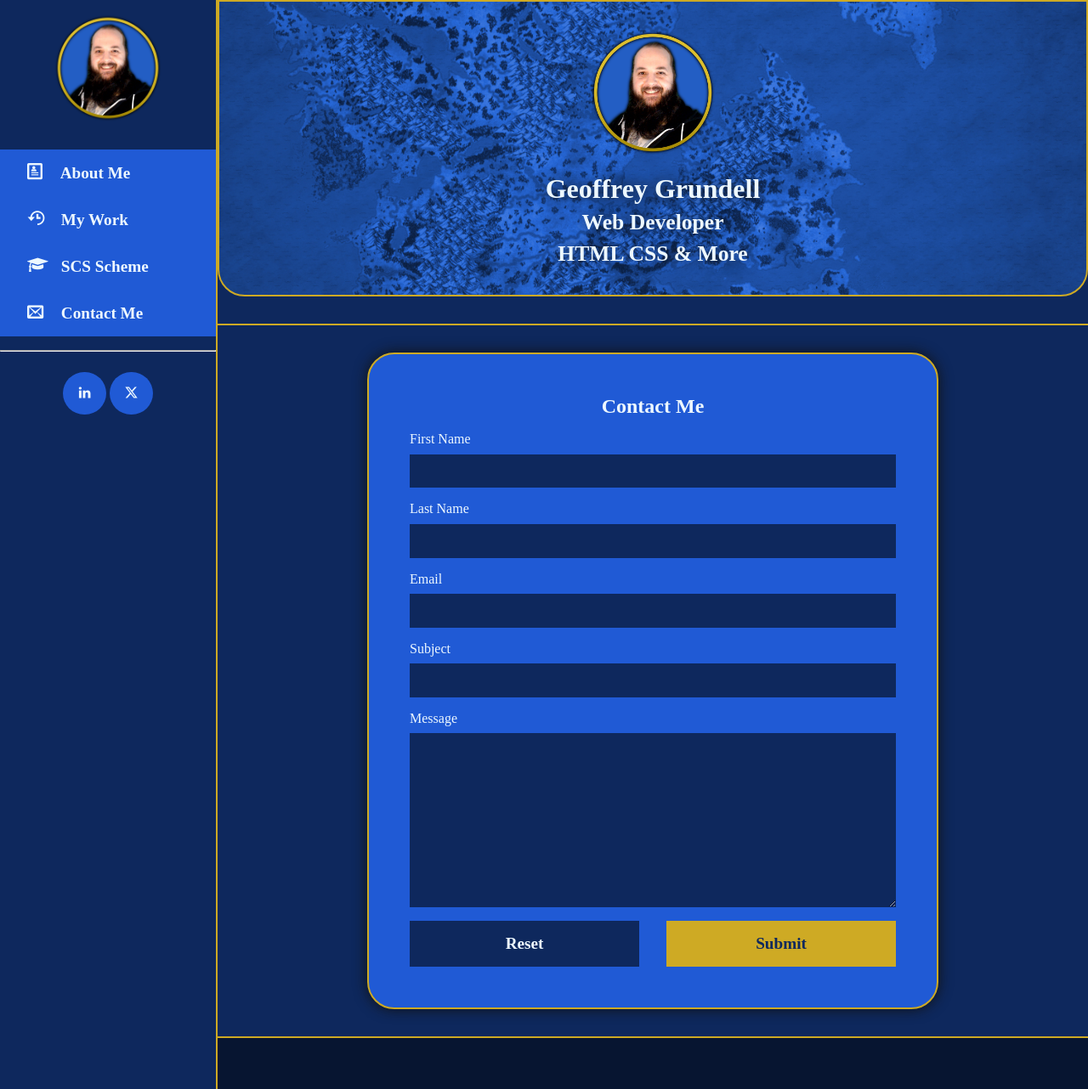
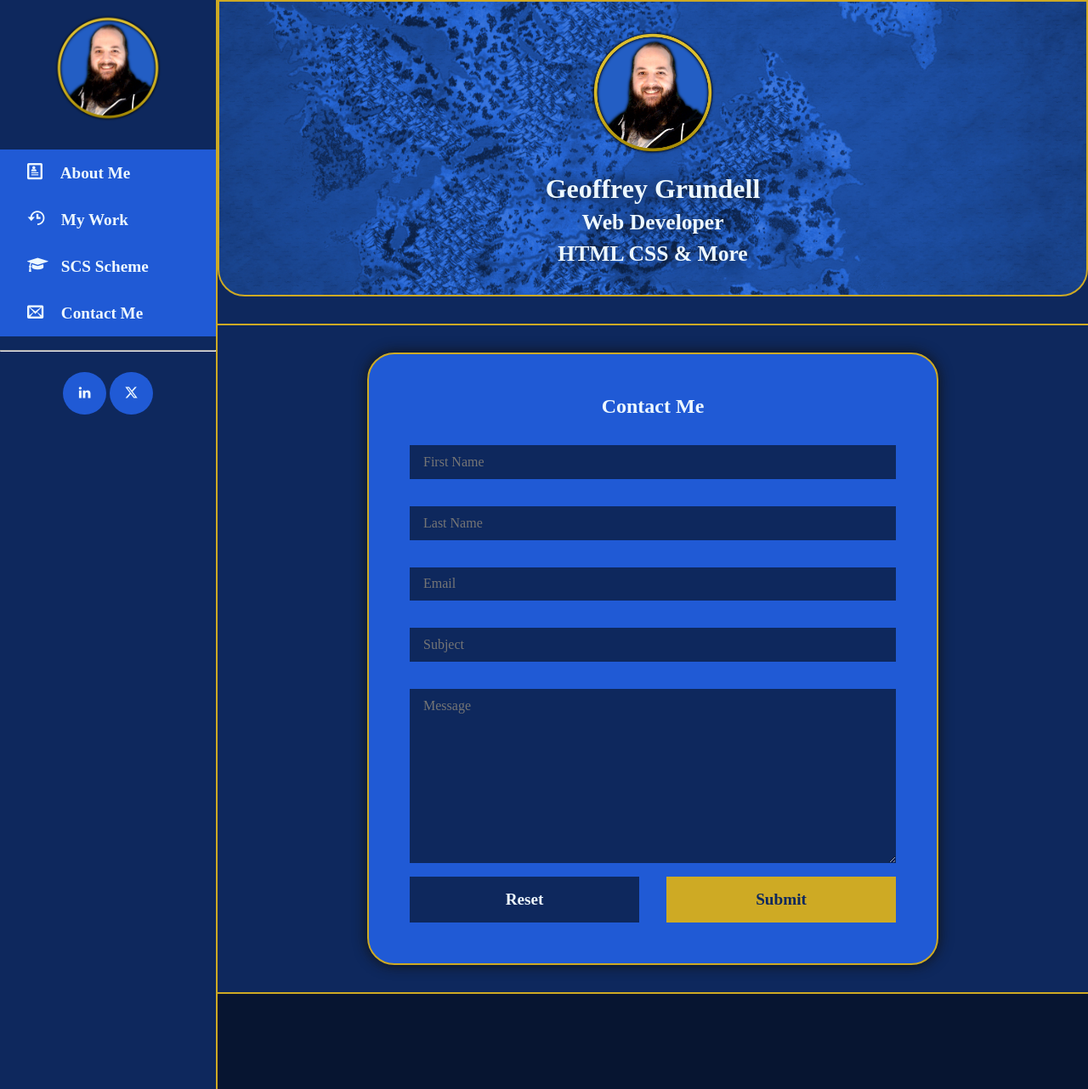
Before and after one commit to GeoffSG/my-portfolio, a PHP site: page /contact-me.html in a window 1280 px wide. Shown: the whole page at 85% size. Run offline with PHP 8.4, Linux system fonts and the light colour scheme; some web fonts are replaced.

Commit message:
Restyled form
+ Now using placeholder attribute as the label
+ Using label for just the error messages.
+ Added icons for success and error

```diff
--- a/contact-me.html
+++ b/contact-me.html
@@ -59,24 +59,24 @@
                 <h2>Contact Me</h2>
                 <form class="form-contact">
                     <div class="form-group">
-                        <label for="first-name">First Name</label>
-                        <input class="form-input" type="text" name="first-name" id="first-name">
+                        <label for="first-name"></label>
+                        <input class="form-input" type="text" placeholder="First Name" name="first-name" id="first-name">
                     </div>
                     <div class="form-group">
-                        <label for="last-name">Last Name</label>
-                        <input class="form-input" type="text" name="last-name" id="last-name">
+                        <label for="last-name"></label>
+                        <input class="form-input" type="text" placeholder="Last Name" name="last-name" id="last-name">
                     </div>
                     <div class="form-group">
-                        <label for="email">Email</label>
-                        <input class="form-input" type="text" name="email" id="email">
+                        <label for="email"></label>
+                        <input class="form-input" type="text" placeholder="Email" name="email" id="email">
                     </div>
                     <div class="form-group">
-                        <label for="subject">Subject</label>
-                        <input class="form-input" type="text" name="subject" id="subject">
+                        <label for="subject"></label>
+                        <input class="form-input" type="text" placeholder="Subject" name="subject" id="subject">
                     </div>
                     <div class="form-group">
-                        <label for="message">Message</label>
-                        <textarea class="form-input" name="message" id="message" rows="10"></textarea>
+                        <label for="message"></label>
+                        <textarea class="form-input" placeholder="Message" name="message" id="message" rows="10"></textarea>
                     </div>
                     <div class="btn-group">
                       <input class="btn theme-primary" id="reset" type="reset" value="Reset">
--- a/css/frontend.css
+++ b/css/frontend.css
@@ -130,8 +130,8 @@
 /* ../fonts */
 @font-face {
   font-family: "icomoon";
-  src: url("../fonts/icomoon.eot?mhtr91");
-  src: url("../fonts/icomoon.eot?mhtr91#iefix") format("embedded-opentype"), url("../fonts/icomoon.ttf?mhtr91") format("truetype"), url("../fonts/icomoon.woff?mhtr91") format("woff"), url("../fonts/icomoon.svg?mhtr91#icomoon") format("svg");
+  src: url("../fonts/icomoon.eot?k89c7a");
+  src: url("../fonts/icomoon.eot?k89c7a#iefix") format("embedded-opentype"), url("../fonts/icomoon.ttf?k89c7a") format("truetype"), url("../fonts/icomoon.woff?k89c7a") format("woff"), url("../fonts/icomoon.svg?k89c7a#icomoon") format("svg");
   font-weight: normal;
   font-style: normal;
   font-display: block;
@@ -641,9 +657,6 @@ footer .attribution a:hover {
   text-decoration: underline;
 }
 
-form {
-  /* == VALIDATION STYLES */
-}
 form .form-group {
   display: flex;
   flex-direction: column;
@@ -651,7 +664,7 @@ form .form-group {
   margin-bottom: 1rem;
 }
 form .form-group label {
-  margin-bottom: 0.5rem;
+  margin-bottom: 1rem;
 }
 form .form-group input, form .form-group textarea {
   padding: 0.6666666667rem 1rem;
--- a/scss/layout/_contactme.scss
+++ b/scss/layout/_contactme.scss
@@ -5,8 +5,7 @@ form {
         align-items: stretch;
         margin-bottom: calc($base-spacing/2);
         label {
-            margin-bottom: calc($base-spacing/4);
-
+            margin-bottom: calc($base-spacing/2);
         }
         input, textarea {
             padding: calc($base-spacing/3) calc($base-spacing/2);
@@ -30,31 +29,6 @@ form {
             border: none;
         }
     }
-    /* == VALIDATION STYLES */
-    $red: rgb(206, 33, 27);
-    $green: rgb(40, 168, 40);
-    .error {
-        small {
-            color: $red;
-        }
-        input,textarea {
-            border: 2px solid $red !important;
-            &:focus {
-                border: 2px solid $white !important;
-                outline: 4px solid $red !important;
-            }
-        }
-    }
-
-    .success {
-        input,textarea {
-            border: 2px solid $green !important;
-            &:focus {
-                border: 2px solid $white !important;
-                outline: 4px solid $green !important;
-            }
-        }
-    }
 
 
 }
--- a/scss/themes/_index.scss
+++ b/scss/themes/_index.scss
@@ -2,3 +2,4 @@
 @import "secondary";
 @import "gold";
 @import "dark";
+@import "validation";
--- /dev/null
+++ b/scss/themes/_validation.scss
@@ -0,0 +1,29 @@
+
+    /* == VALIDATION STYLES */
+    $red: rgb(206, 33, 27);
+    $green: rgb(40, 168, 40);
+    .error {
+        input,textarea {
+            border: 2px solid $red !important;
+            &:focus {
+                border: 2px solid $white !important;
+                outline: 4px solid $red !important;
+            }
+        }
+        span {
+            color: $red;
+        }
+    }
+
+    .success {
+        input,textarea {
+            border: 2px solid $green !important;
+            &:focus {
+                border: 2px solid $white !important;
+                outline: 4px solid $green !important;
+            }
+        }
+        span {
+            color: $green;
+        }
+    }
--- a/scss/utils/_icons.scss
+++ b/scss/utils/_icons.scss
@@ -2,11 +2,11 @@
 
 @font-face {
     font-family: 'icomoon';
-    src:  url('#{$dir-fonts}/icomoon.eot?mhtr91');
-    src:  url('#{$dir-fonts}/icomoon.eot?mhtr91#iefix') format('embedded-opentype'),
-      url('#{$dir-fonts}/icomoon.ttf?mhtr91') format('truetype'),
-      url('#{$dir-fonts}/icomoon.woff?mhtr91') format('woff'),
-      url('#{$dir-fonts}/icomoon.svg?mhtr91#icomoon') format('svg');
+    src:  url('#{$dir-fonts}/icomoon.eot?k89c7a');
+    src:  url('#{$dir-fonts}/icomoon.eot?k89c7a#iefix') format('embedded-opentype'),
+      url('#{$dir-fonts}/icomoon.ttf?k89c7a') format('truetype'),
+      url('#{$dir-fonts}/icomoon.woff?k89c7a') format('woff'),
+      url('#{$dir-fonts}/icomoon.svg?k89c7a#icomoon') format('svg');
     font-weight: normal;
     font-style: normal;
     font-display: block;
@@ -62,8 +62,20 @@
   .icon-history:before {
     content: "\e94d";
   }
+  .icon-user-tie:before {
+    content: "\e976";
+  }
+  .icon-suit:before {
+    content: "\e976";
+  }
   .icon-cross:before {
     content: "\ea0f";
+  }
+  .icon-checkmark:before {
+    content: "\ea10";
+  }
+  .icon-check:before {
+    content: "\ea10";
   }
   .icon-arrow-right:before {
     content: "\ea3c";
```
Also changed, not shown: other parts of css/frontend.css (+39 -17 lines), js/form-validation.js (+19 -13 lines), fonts/icomoon.ttf, fonts/icomoon.woff, 3 other files.
